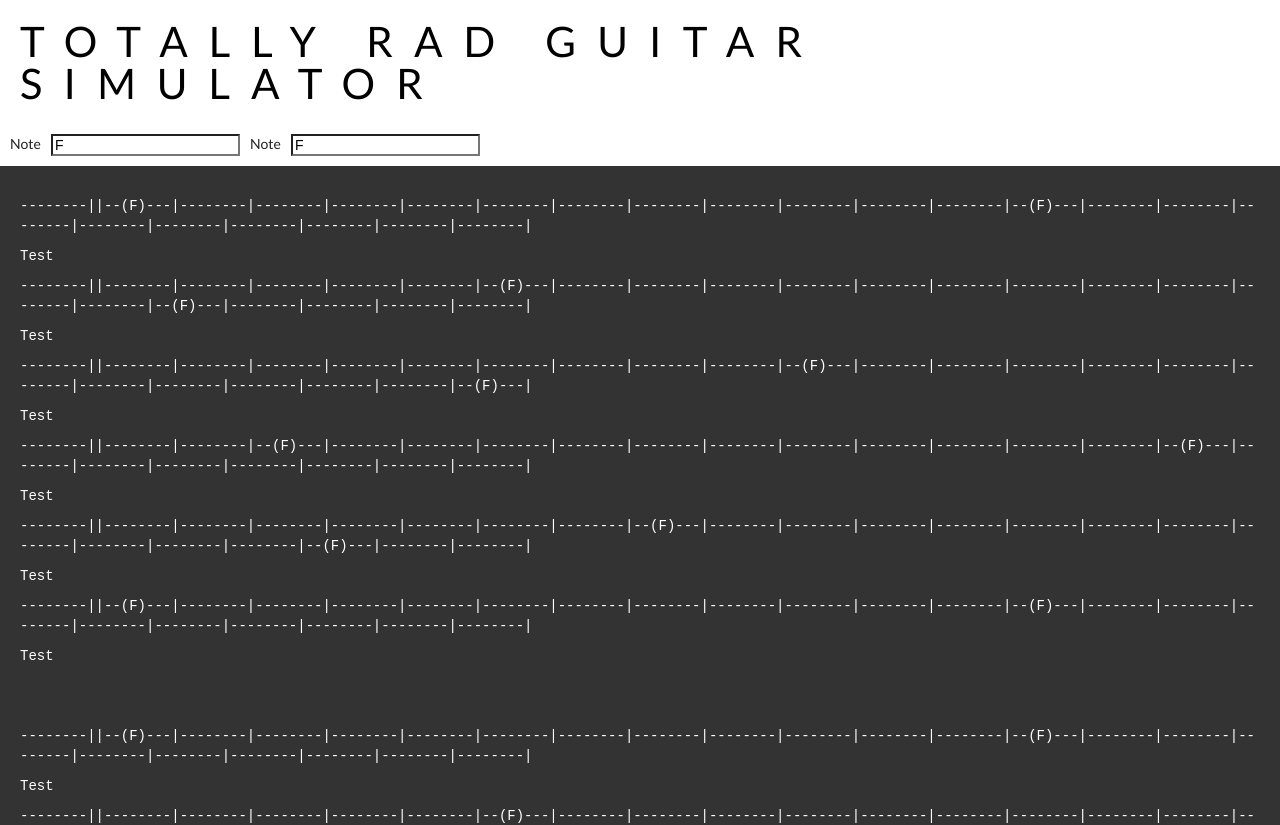
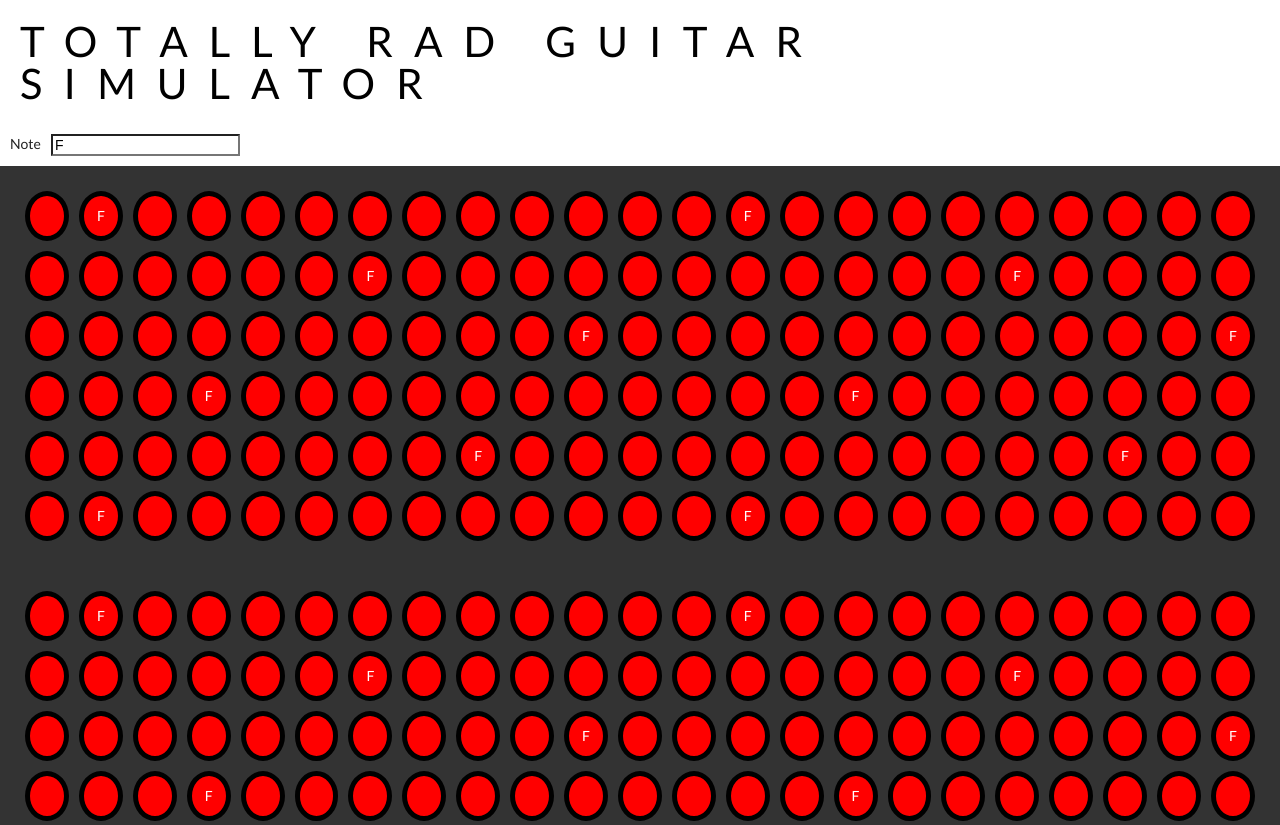
Before and after one commit to TMarche/guitar, a React (Create React App) app: page / in a window 1280 px wide. Shown: the top 825 px of the page. Built offline with nearby package versions, Linux system fonts and the light colour scheme.

Commit message:
Add 'Note' class for displaying notes

```diff
--- a/package.json
+++ b/package.json
@@ -3,6 +3,7 @@
   "version": "0.1.0",
   "private": true,
   "dependencies": {
+    "@material-ui/core": "^4.11.4",
     "@testing-library/jest-dom": "^5.11.4",
     "@testing-library/react": "^11.1.0",
     "@testing-library/user-event": "^12.1.10",
--- a/src/components/Controls.js
+++ b/src/components/Controls.jsx
@@ -6,12 +6,6 @@ class Controls extends React.Component {
         return (
             <div className={this.props.className}>
                 <GridRow>
-                    <label>Note</label>
-                    <input
-                        type="text"
-                        value={this.props.selectedNote}
-                        onChange={(e) => this.props.setSelectedNote(e.target.value)}
-                    />
                     <label>Note</label>
                     <input
                         type="text"
--- a/src/components/GuitarString.js
+++ b/src/components/GuitarString.jsx
@@ -2,6 +2,7 @@ import * as React from "react"
 
 import styled from "styled-components"
 import CircularList from "../structures/CircularList"
+import Note from "./Note"
 
 const NOTE_CIRCLE = new CircularList("E F F# G G# A A# B C C# D D#".split(" "))
 
@@ -16,14 +17,18 @@ class GuitarString extends React.Component {
     render() {
         return (
             <div>
-                <div className={this.props.className}>{this.presentAsString()}</div>
-                <div className={this.props.className}>{this.presentAsComponent()}</div>
+                <div className="note-container">{this.presentAsComponents()}</div>
             </div>
         )
     }
 
-    presentAsComponent = (component) => {
-        return <div>Test</div>
+    presentAsComponents = (component) => {
+        return this.state.notes.map( this.noteMapper ).map( x => <Note note={x} />)
+    }
+
+    noteMapper = (x) => {
+        if (!this.props.selectedNote) {return `${x}`}
+        return x.toLowerCase() === this.props.selectedNote.toLowerCase() ? `${x}` : ""
     }
 
     presentAsString = () => {
--- /dev/null
+++ b/src/components/Note.jsx
@@ -0,0 +1,22 @@
+import * as React from "react";
+import "../styles/styles.css"
+
+import styled from "styled-components"
+
+// const NoteWrapper = styled.section`
+//     border-radius: 50%;
+//     border: 10px solid black;
+// `;
+
+
+class Note extends React.Component {
+    render() {
+        return (
+            <div className="note">
+                <div>{this.props.note}</div>
+            </div>
+        );
+    }
+}
+
+export default Note
--- /dev/null
+++ b/src/styles/styles.css
@@ -0,0 +1,19 @@
+.note {
+    border-radius: 50%;
+    background-color: red;
+    border: 5px solid black;
+    width: 50px;
+    height: 50px;
+    margin: 5px;
+    text-align: center;
+    overflow-wrap: break-word;
+    display: flex;
+    flex-direction: column;
+    align-items: center;
+    justify-content: center;
+}
+
+.note-container {
+    display: flex;
+    flex-direction: row;
+}
```
Also changed, not shown: src/components/App.jsx (renamed from src/components/App.js), src/components/Guitar.jsx (renamed from src/components/Guitar.js), 1 other file (tests, documents, lock files or other folders).
